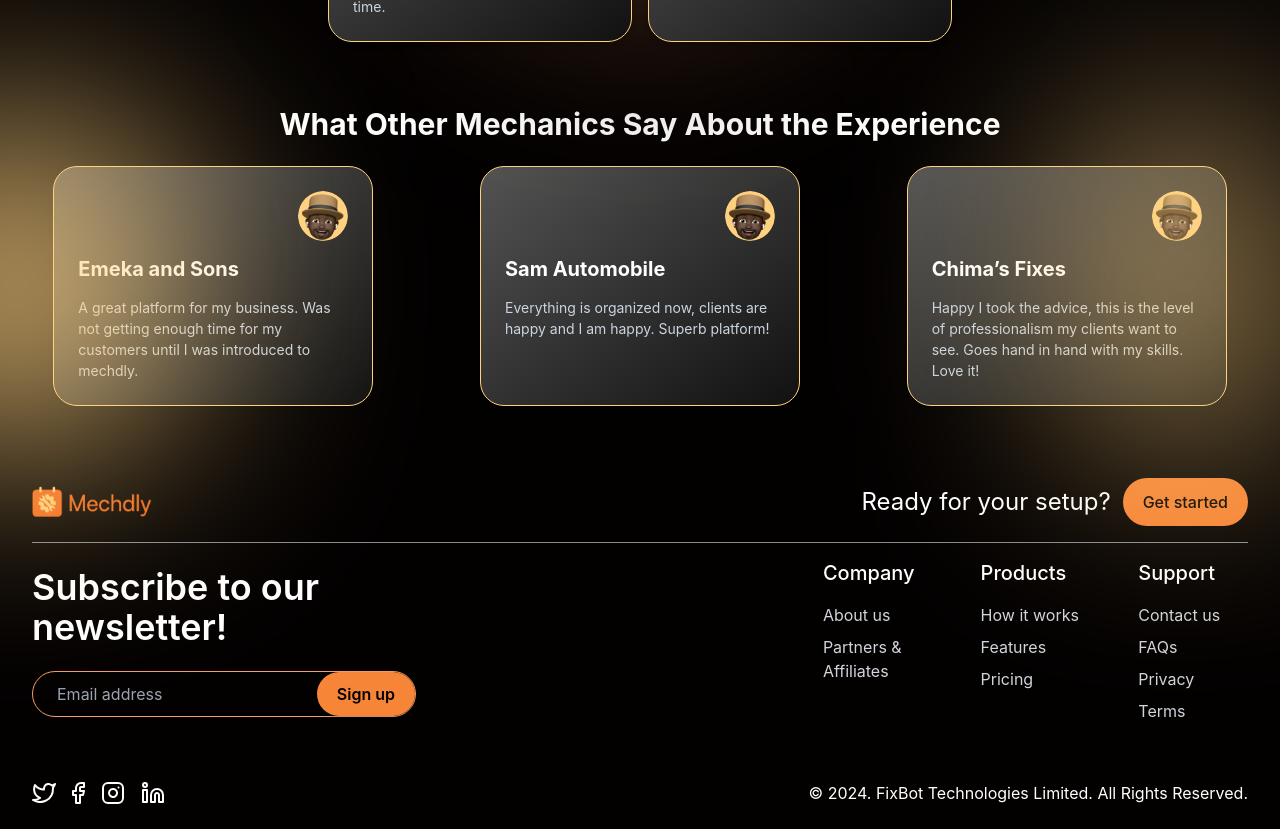
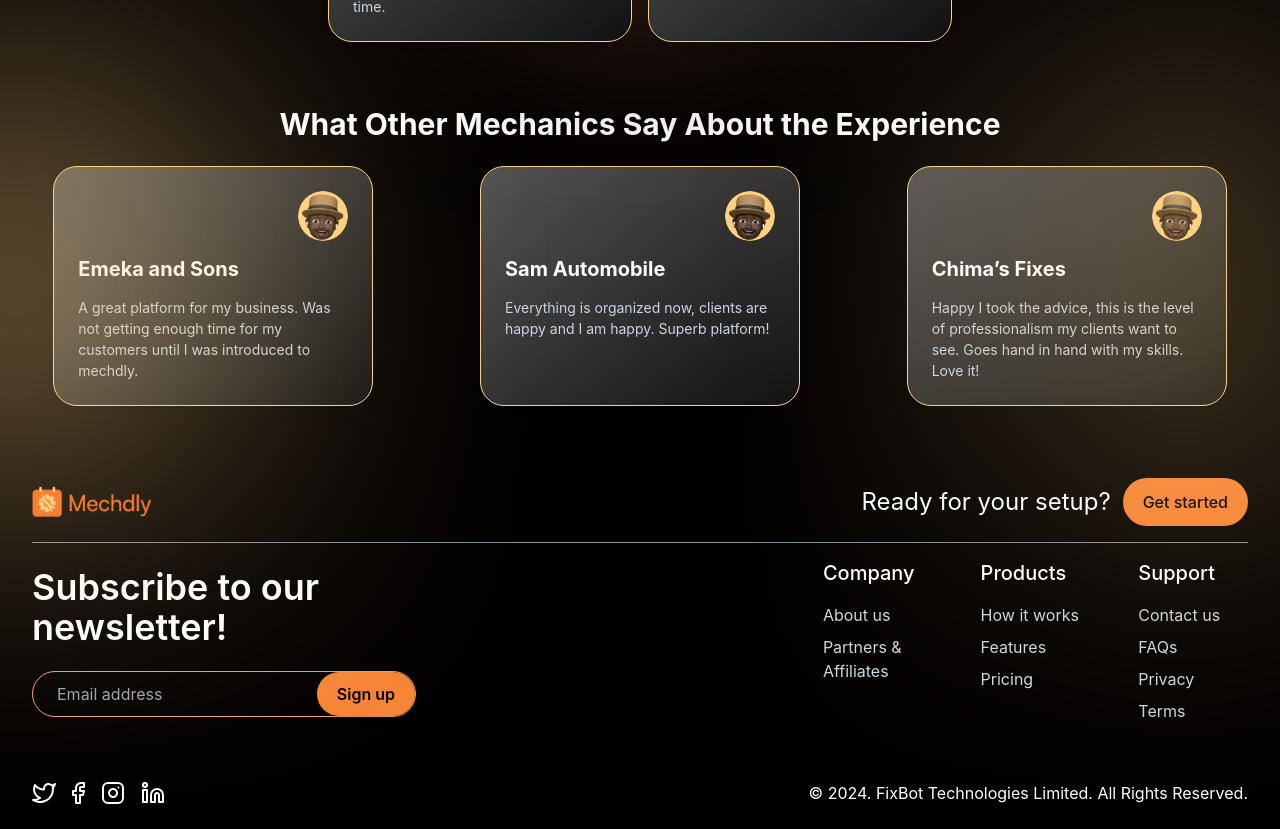
Before and after one commit to denzubechi/mechdly, a React (Create React App) app: page / in a window 1280 px wide. Shown: the part 2320-3149 px from the top of the page. Built offline with nearby package versions, Linux system fonts and the light colour scheme.

Commit message:
fix/footer

```diff
--- a/src/components/landing_page_components/Testimonials.tsx
+++ b/src/components/landing_page_components/Testimonials.tsx
@@ -19,9 +19,9 @@
           <div className="relative">
             {/* Fill effect on the left and right ends */}
             <div className="absolute inset-x-0 top-1/2 transform -translate-y-1/2 z-10">
-              <div className="absolute left-[-10rem] top-1/2 transform -translate-y-1/2 bg-[#FFD282] rounded-full filter blur-[120px] h-[20rem] w-[20rem]  sm:block"></div>
+              <div className="absolute left-[-10rem] top-1/2 transform -translate-y-1/2 bg-[#FFD282] rounded-full filter blur-[150px] h-[20rem] w-[20rem]  sm:block"></div>
               {/* Hidden on small screens, shown on larger screens */}
-              <div className="absolute right-[-0rem] top-1/2 transform -translate-y-1/2 bg-[#FFD282] rounded-full filter blur-[120px] h-[20rem] w-[10rem] hidden lg:block"></div>
+              <div className="absolute right-[-0rem] top-1/2 transform -translate-y-1/2 bg-[#FFD282] rounded-full filter blur-[150px] h-[20rem] w-[10rem] hidden lg:block"></div>
               {/* Hidden on medium screens, shown on large screens */}
             </div>
             <div className="grid gap-8 lg:grid-cols-3 md:grid-cols-2 sm:grid-cols-1">
--- a/src/index.css
+++ b/src/index.css
@@ -3,7 +3,7 @@
 @tailwind utilities;
 
 @font-face {
-  font-family: "San Serif";
+  font-family: "Satoshi";
   src: url('./assets/fonts/Satoshi-Medium.ttf') format('truetype');
 }
 .blur-header {
@@ -33,5 +33,5 @@
 }
 body {
   margin: 0;
-  font-family: San Serif;
+  font-family: Satoshi;
 }
```
